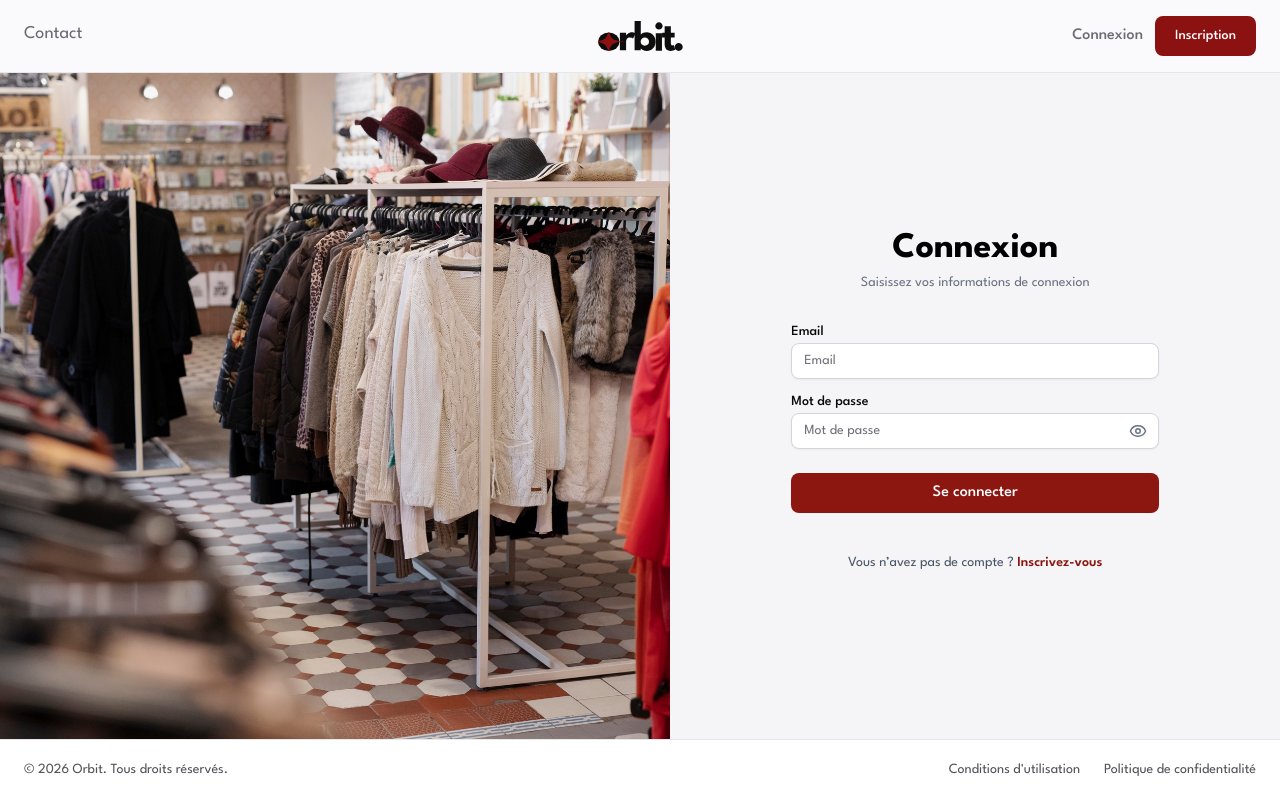
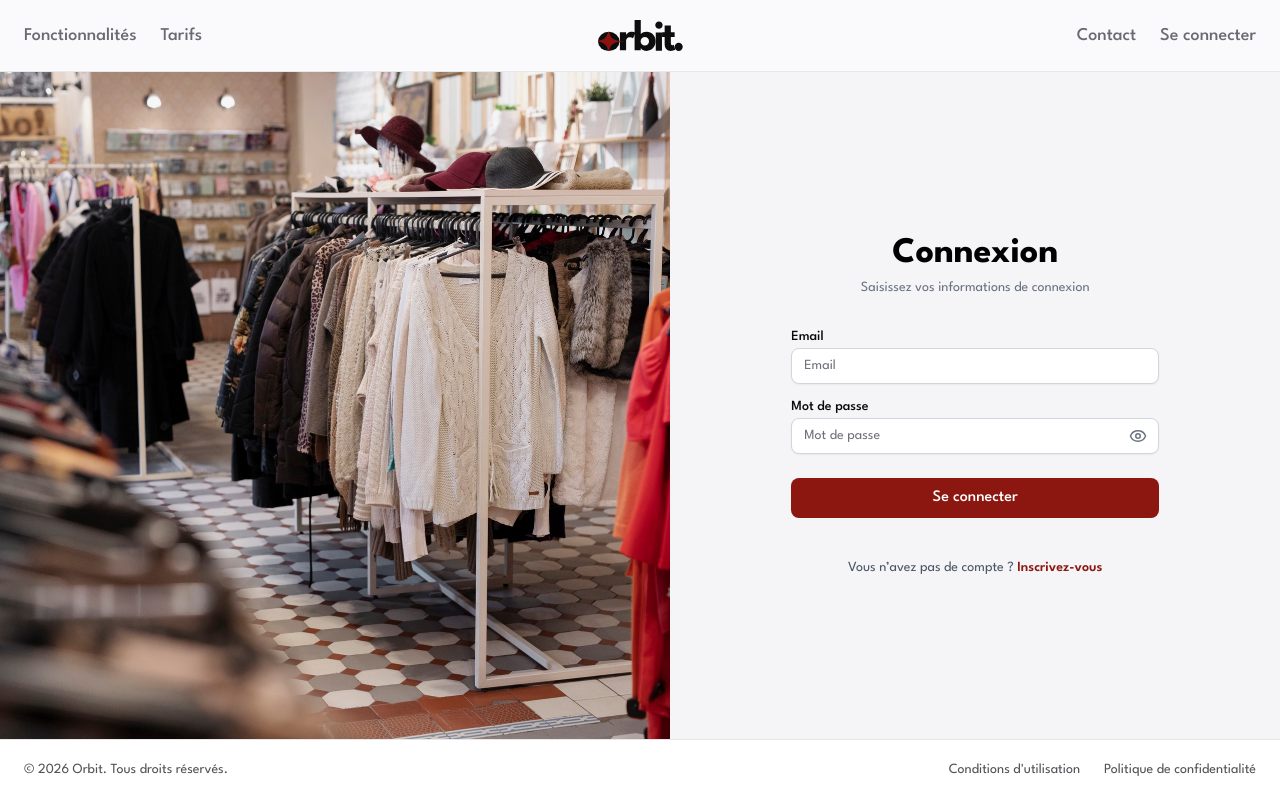
Before and after one commit to antilope63/Orbit_client, a Next.js app: page /connexion in a window 1280 px wide. Built offline with nearby package versions, Linux system fonts and the light colour scheme.

Commit message:
FIX taille en hauteur de la navbar et disposition pour ressembler au figma

```diff
--- a/app/layout.tsx
+++ b/app/layout.tsx
@@ -17,7 +17,7 @@ export default function RootLayout({
         <html lang="fr">
             <body className="min-h-screen bg-[#fafafc] flex flex-col">
                 <Navbar />
-                <div className="flex min-h-0 flex-1 flex-col pt-[62px]">
+                <div className="flex min-h-0 flex-1 flex-col pt-[72px]">
                     {children}
                 </div>
                 <Footer />
--- a/components/navbar.tsx
+++ b/components/navbar.tsx
@@ -56,13 +56,7 @@ export default function Navbar() {
         [firstName, lastName].filter(Boolean).join(" ") ||
         user?.email ||
         "Compte Orbit";
-
-    const navItems = isAuthenticated
-        ? [
-            { href: "/historique", label: "Historique" },
-            { href: "/contact", label: "Contact" },
-        ]
-        : [{ href: "/contact", label: "Contact" }];
+    const navTextClass = "text-[18px] font-medium transition-colors";
 
     const handleLogout = async () => {
         if (isLoggingOut) return;
@@ -81,27 +75,31 @@ export default function Navbar() {
     };
 
     return (
-        <header className="fixed w-full bg-[#fafafc] border-b border-gray-200 z-50">
-            <div className="grid w-full grid-cols-[1fr_auto_1fr] items-center gap-6 px-6 py-4">
+        <header className="fixed z-50 h-[72px] w-full border-b border-gray-200 bg-[#fafafc]">
+            <div className="grid h-full w-full grid-cols-[1fr_auto_1fr] items-center gap-6 px-6">
                 <nav className="flex items-center gap-6 text-[18px]">
-                    {navItems.map((item) => {
-                        const isActive = pathname === item.href;
-
-                        return (
-                            <Link
-                                key={item.href}
-                                href={item.href}
-                                className={[
-                                    "border-b-2 pb-1 text-[18px] transition-colors",
-                                    isActive
-                                        ? "border-[#8C1111] text-black"
-                                        : "border-transparent text-[#6A6A73] hover:text-black",
-                                ].join(" ")}
-                            >
-                                {item.label}
-                            </Link>
-                        );
-                    })}
+                    <Link
+                        href="/fonctionalities"
+                        className={[
+                            navTextClass,
+                            pathname === "/fonctionalities"
+                                ? "text-black"
+                                : "text-[#6A6A73] hover:text-black",
+                        ].join(" ")}
+                    >
+                        Fonctionnalités
+                    </Link>
+                    <Link
+                        href="/tarifs"
+                        className={[
+                            navTextClass,
+                            pathname === "/tarifs"
+                                ? "text-black"
+                                : "text-[#6A6A73] hover:text-black",
+                        ].join(" ")}
+                    >
+                        Tarifs
+                    </Link>
                 </nav>
 
                 <div className="flex justify-center">
@@ -116,7 +114,18 @@ export default function Navbar() {
                     </Link>
                 </div>
 
-                <div className="flex items-center justify-end gap-3">
+                <div className="flex h-10 items-center justify-end gap-6">
+                    <Link
+                        href="/contact"
+                        className={[
+                            navTextClass,
+                            pathname === "/contact"
+                                ? "text-black"
+                                : "text-[#6A6A73] hover:text-black",
+                        ].join(" ")}
+                    >
+                        Contact
+                    </Link>
                     {isAuthenticated ? (
                         <DropdownMenu>
                             <DropdownMenuTrigger asChild>
@@ -162,17 +171,10 @@ export default function Navbar() {
                         <>
                             <Link
                                 href="/connexion"
-                                className="text-[16px] font-medium text-[#6A6A73] transition-colors hover:text-black"
+                                className={`${navTextClass} text-[#6A6A73] hover:text-black`}
                             >
-                                Connexion
+                                Se connecter
                             </Link>
-
-                            <Button
-                                asChild
-                                className="h-10 rounded-md bg-[#8C1111] px-5 text-white hover:bg-[#5e0a0a]"
-                            >
-                                <Link href="/inscription">Inscription</Link>
-                            </Button>
                         </>
                     )}
                 </div>
```
